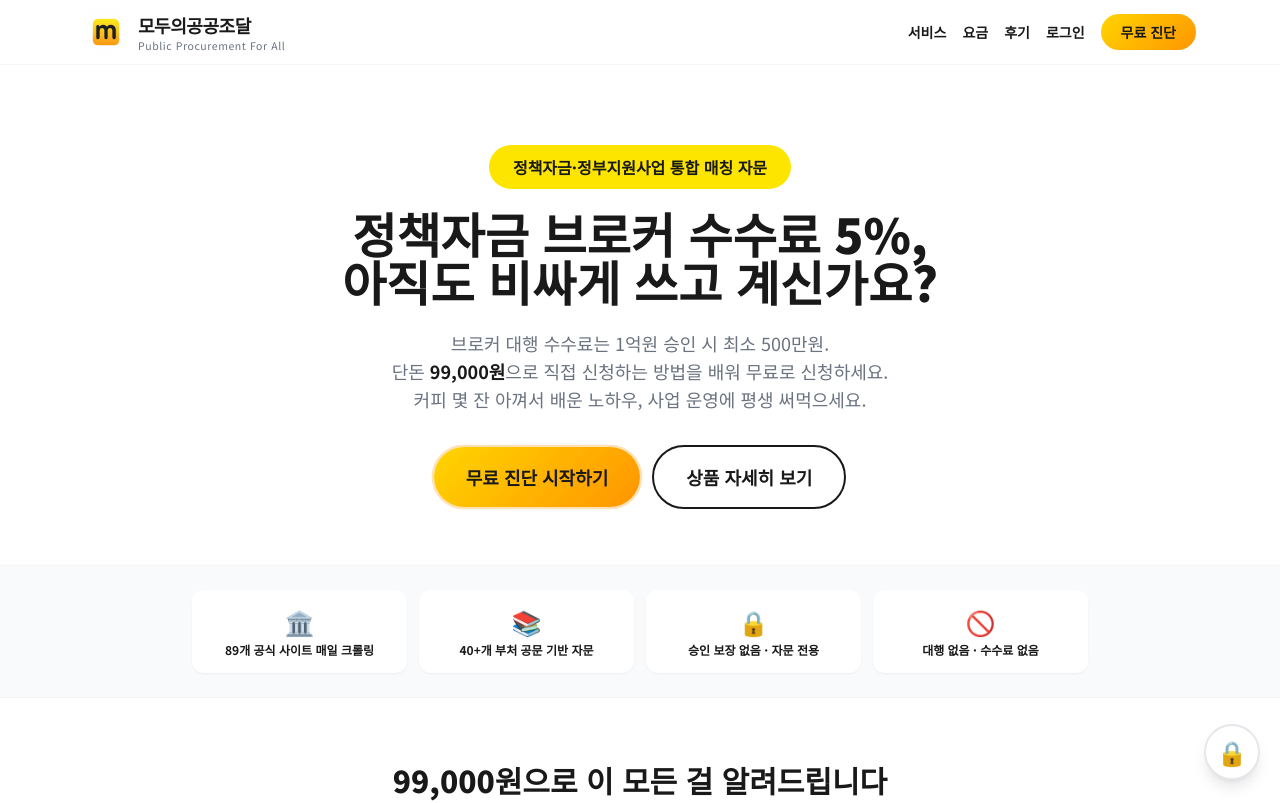
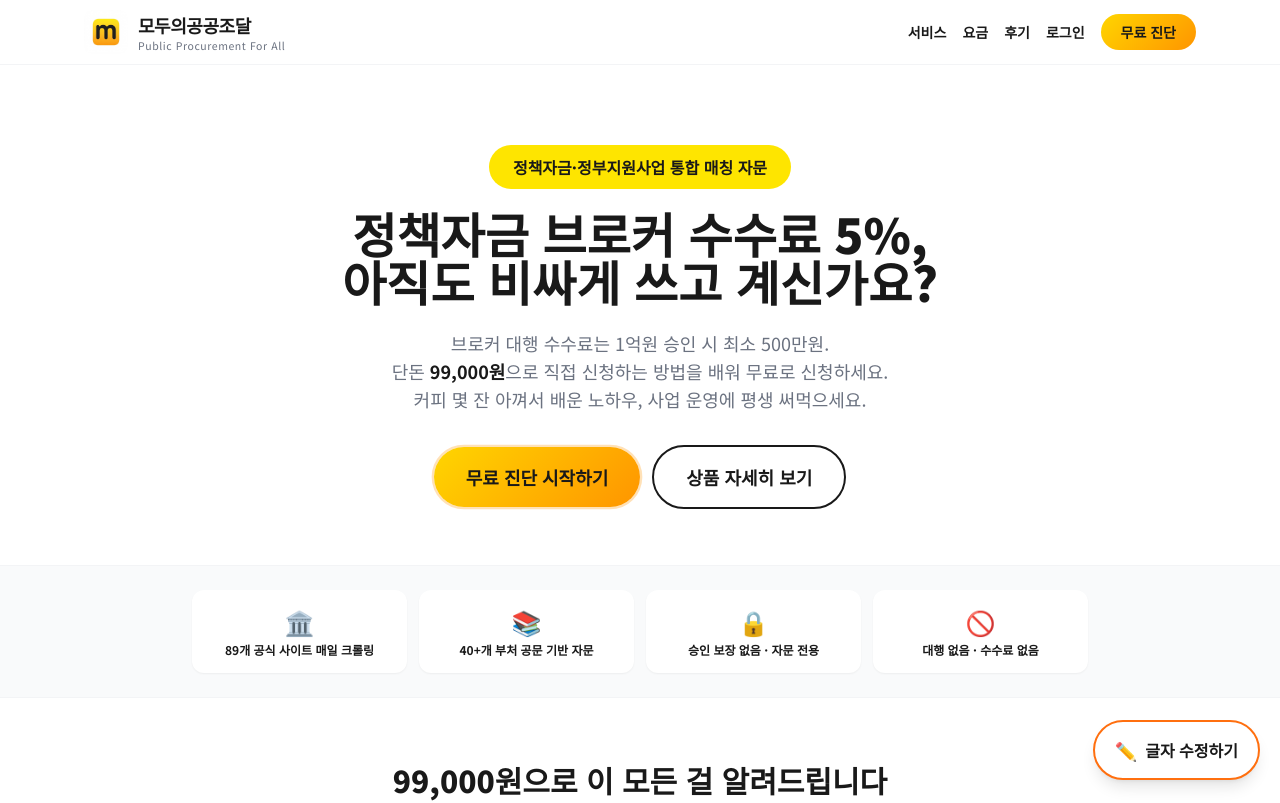
Before and after one commit to ppfa26/PPFA26, a Next.js app: page / in a window 1280 px wide. Shown: the top 803 px of the page. Built offline with nearby package versions, Linux system fonts and the light colour scheme; a web font is replaced by a local one.

Commit message:
feat: 큼직한 [글자 수정하기]/[저장하고 끝내기] 버튼 + 상단 저장 버튼 + 안내문구 개선

```diff
--- a/src/components/EditToolbar.tsx
+++ b/src/components/EditToolbar.tsx
@@ -23,7 +23,7 @@ const FONTS = [
 ];
 
 export default function EditToolbar() {
-  const { editMode, setEditMode, resetAll } = useEdit();
+  const { editMode, setEditMode, resetAll, showToast } = useEdit();
   const [selected, setSelected] = useState<{
     id: string;
     apply: (v: EditValue) => void;
@@ -51,18 +51,29 @@ export default function EditToolbar() {
 
   return (
     <>
-      {/* 편집 모드 토글 버튼 (우측 하단 고정) */}
+      {/* 편집 모드 토글 버튼 (우측 하단 고정) - 큼직한 글자 버튼 */}
+      {!editMode ? (
         <button
-        onClick={() => setEditMode(!editMode)}
-        aria-label="편집 모드 토글"
-        className={`fixed bottom-5 right-5 z-[9998] flex h-14 w-14 items-center justify-center rounded-full text-2xl shadow-lg transition ${
-          editMode
-            ? "bg-brand-grad"
-            : "bg-white border-2 border-gray-200 hover:border-brand-orange"
-        }`}
+          onClick={() => setEditMode(true)}
+          aria-label="글자 수정하기"
+          className="fixed bottom-5 right-5 z-[9998] flex items-center gap-2 rounded-full border-2 border-brand-orange bg-white px-5 py-3.5 text-sm font-bold text-brand-dark shadow-lg transition hover:bg-brand-orange hover:text-white sm:text-base"
         >
-        {editMode ? "✏️" : "🔒"}
+          <span className="text-lg">✏️</span>
+          글자 수정하기
         </button>
+      ) : (
+        <button
+          onClick={() => {
+            setEditMode(false);
+            showToast("저장 완료 ✓");
+          }}
+          aria-label="저장하고 끝내기"
+          className="fixed bottom-5 right-5 z-[9998] flex items-center gap-2 rounded-full bg-brand-green px-5 py-3.5 text-sm font-bold text-white shadow-lg transition hover:brightness-105 sm:text-base"
+        >
+          <span className="text-lg">💾</span>
+          저장하고 끝내기
+        </button>
+      )}
 
       {/* 편집 툴바 (상단 고정) */}
       {editMode && (
@@ -155,19 +166,28 @@ export default function EditToolbar() {
               </button>
             </div>
 
-            {/* 초기화 */}
+            {/* 저장하고 끝내기 + 초기화 */}
+            <div className="ml-auto flex items-center gap-1.5">
+              <button
+                onClick={() => {
+                  setEditMode(false);
+                  showToast("저장 완료 ✓");
+                }}
+                className="rounded-full bg-brand-green px-3 py-1 font-bold text-white"
+              >
+                💾 저장
+              </button>
               <button
                 onClick={handleReset}
-              className="ml-auto rounded-full bg-brand-red px-3 py-1 font-bold text-white"
+                className="rounded-full bg-brand-red px-3 py-1 font-bold text-white"
               >
                 초기화
               </button>
             </div>
-          {!selected && (
+          </div>
           <p className="mx-auto max-w-5xl pt-1 text-[11px] text-brand-gray">
-              👆 수정할 텍스트를 클릭한 뒤, 위 도구로 크기·색상·폰트를 바꾸세요. 글자를 직접 눌러 내용도 바로 고칠 수 있어요.
+            👆 고칠 <b>글자를 클릭</b>하고 바로 타이핑하세요. 다른 곳을 누르면 자동 저장됩니다. 다 하시면 오른쪽 <b>💾 저장</b> 버튼을 누르세요.
           </p>
-          )}
         </div>
       )}
 
```
Lines whose indentation alone changed are shown as unchanged.
